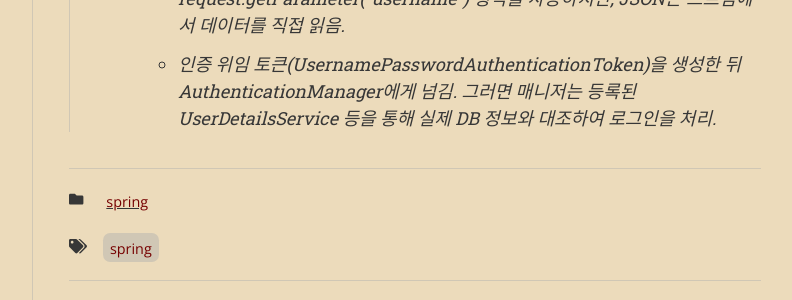
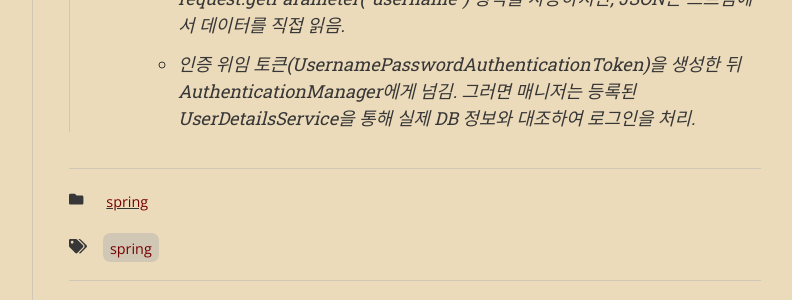
Before and after one commit to skateboarder-man/hopark, a Jekyll site: the page built from _posts/2026-01-05-springMVC_3.md, in a window 1280 px wide. Shown: the part 2358-2658 px from the top of the page, without its empty margins (357-1149 px from the left). Built offline with Jekyll 4.4.1, drawn with Linux system fonts in a browser that asks for light colours; nearby versions of some CDN libraries; some web fonts are replaced.

Commit message:
오타 수정

```diff
--- a/_posts/2026-01-05-springMVC_3.md
+++ b/_posts/2026-01-05-springMVC_3.md
@@ -66,4 +66,4 @@ public class JsonAuthenticationFilter extends AbstractAuthenticationProcessingFi
 > - AbstractAuthenticationProcessingFilter 상속: Spring Security에서 커스텀 인증 필터를 만들 때 사용하는 추상 클래스입니다. 특정 요청이 들어오면 attemptAuthentication 메소드를 실행하여 인증을 시도.
 > - AntPathRequestMatcher : 생성자에서 지정한 /auth/signIn과 POST 방식이 일치할 때만 이 필터가 작동하도록 설정.
 > - JSON 파싱 (ObjectMapper) : 기본 필터는 request.getParameter("username") 형식을 사용하지만, JSON은 스트림에서 데이터를 직접 읽음.
-> - 인증 위임 토큰(UsernamePasswordAuthenticationToken)을 생성한 뒤 AuthenticationManager에게 넘김. 그러면 매니저는 등록된 UserDetailsService 등을 통해 실제 DB 정보와 대조하여 로그인을 처리.
+> - 인증 위임 토큰(UsernamePasswordAuthenticationToken)을 생성한 뒤 AuthenticationManager에게 넘김. 그러면 매니저는 등록된 UserDetailsService을 통해 실제 DB 정보와 대조하여 로그인을 처리.
```
